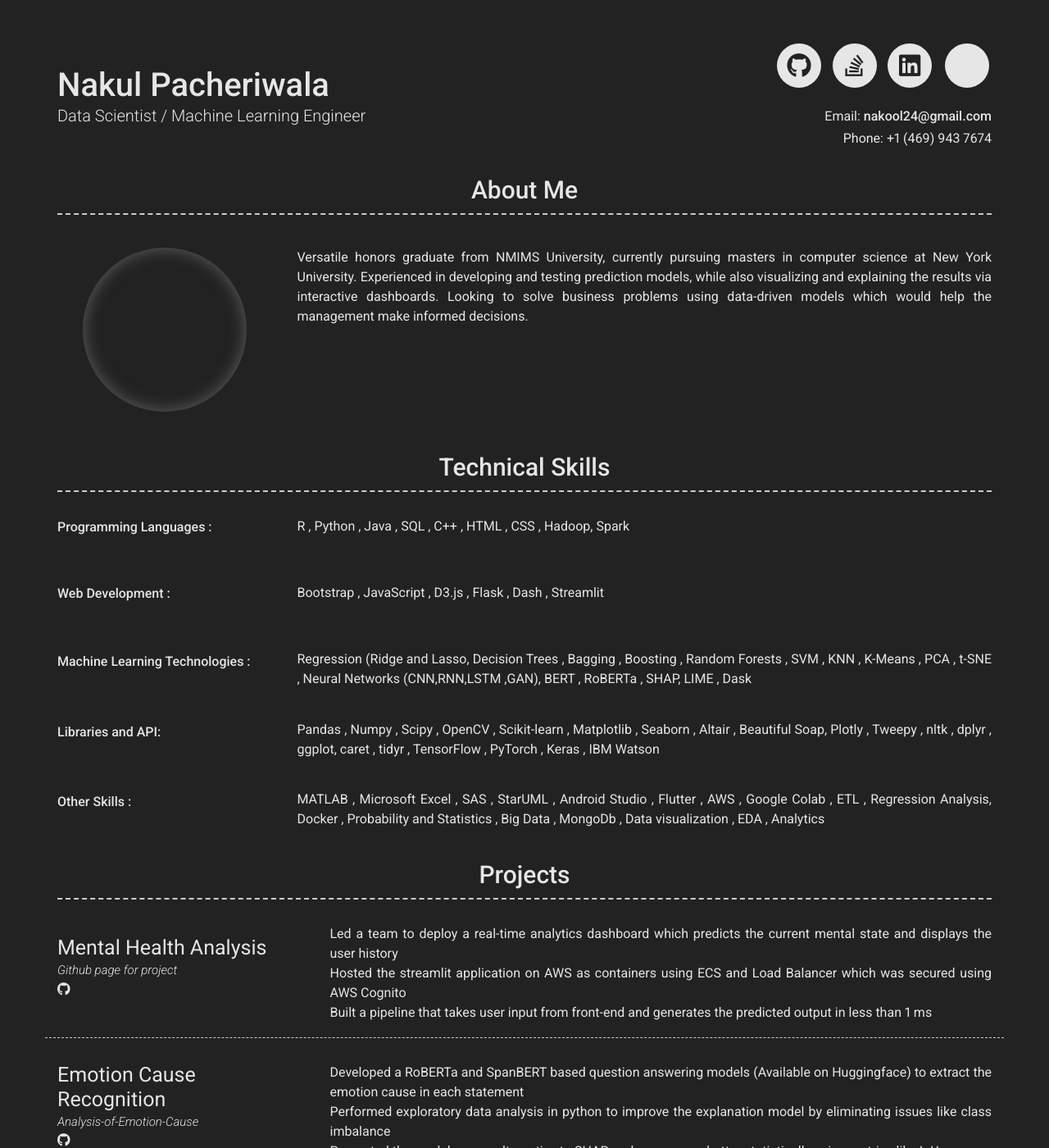
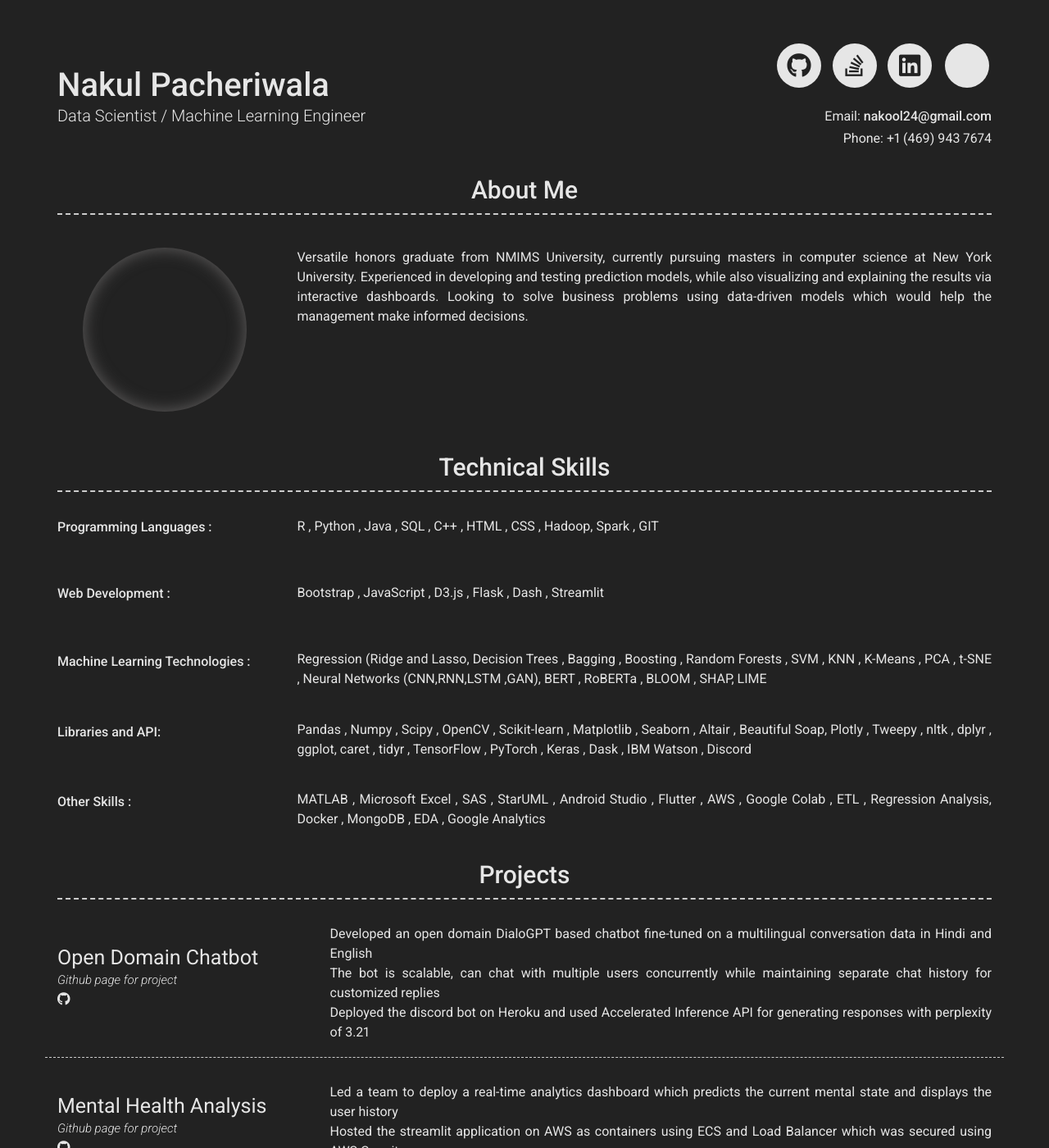
Before and after one commit to Nakul24-1/Nakul.github.io, a Jekyll site: the page built from index.md, in a window 1280 px wide and 1400 px high. Shown: the whole window at 82% size. Built offline with Jekyll 4.4.1, drawn with Linux system fonts in a browser that asks for light colours; nearby versions of some CDN libraries; some of the changed text lies outside the part shown.

Commit message:
Update July

```diff
--- a/_config.yml
+++ b/_config.yml
@@ -20,7 +20,7 @@ darkmode: true
 
 # Social links
 #twitter_username:
-github_username:  Nakul24-1
+github_username: Nakul24-1
 stackoverflow_username: "10285756"
 #dribbble_username: jekyll
 #facebook_username: jekyll
@@ -36,10 +36,10 @@ linkedin_username: nakul-pacheriwala
 
 # Additional icon links
 additional_links:
-- title: Link name
-  icon:
-  # icon: Font Awesome brand icon name (eg. fab fa-twitter) (https://fontawesome.com/icons?d=gallery&s=brands&m=free)
-  url: https://huggingface.co/Nakul24
+  - title: Huggingface
+    icon:
+    # icon: Font Awesome brand icon name (eg. fab fa-twitter) (https://fontawesome.com/icons?d=gallery&s=brands&m=free)
+    url: https://huggingface.co/Nakul24
 # - title: another link
 #   icon: font awesome brand icon name (eg. fab fa-twitter) (https://fontawesome.com/icons?d=gallery&s=brands&m=free)
 #   url: Link url (eg. https://google.com)
@@ -58,8 +58,6 @@ about_content: | # this will include new lines to allow paragraphs
   Experienced in developing and testing prediction models, while also visualizing and explaining the results via interactive dashboards.
   Looking to solve business problems using data-driven models which would help the management make informed decisions.
 
-
-
 content:
   - title: Technical Skills
     layout: list
@@ -68,7 +66,7 @@ content:
         sub_title: >
           Programming Languages :
         description: |
-          R , Python , Java , SQL , C++ , HTML , CSS , Hadoop, Spark
+          R , Python , Java , SQL , C++ , HTML , CSS , Hadoop, Spark , GIT
       - layout: left
         sub_title: >
           Web Development :
@@ -79,32 +77,49 @@ content:
           Machine Learning Technologies :
         description: |
           Regression (Ridge and Lasso, Decision Trees , Bagging , Boosting , Random Forests , SVM , KNN , K-Means ,
-          PCA , t-SNE , Neural Networks (CNN,RNN,LSTM ,GAN), BERT , RoBERTa , SHAP, LIME , Dask
+          PCA , t-SNE , Neural Networks (CNN,RNN,LSTM ,GAN), BERT , RoBERTa , BLOOM , SHAP, LIME
       - layout: left
         sub_title: >
           Libraries and API:
         description: |
           Pandas , Numpy , Scipy , OpenCV , Scikit-learn , Matplotlib , Seaborn , Altair , Beautiful Soap,
-          Plotly , Tweepy , nltk , dplyr , ggplot, caret , tidyr , TensorFlow , PyTorch , Keras , IBM Watson
+          Plotly , Tweepy , nltk , dplyr , ggplot, caret , tidyr , TensorFlow , PyTorch , Keras , Dask , IBM Watson , Discord
       - layout: left
         sub_title: >
           Other Skills  :
         description: |
-          MATLAB ,  Microsoft Excel , SAS , StarUML , Android Studio , Flutter , AWS , Google Colab , ETL , Regression Analysis, Docker ,
-          Probability and Statistics , Big Data , MongoDb , Data visualization , EDA , Analytics
-
+          MATLAB , Microsoft Excel , SAS , StarUML , Android Studio , Flutter , AWS , Google Colab , ETL ,
+          Regression Analysis, Docker , MongoDB , EDA , Google Analytics
 
   - title: Projects # Title for the section
     layout: list # Type of content section (list/text)
     content:
       - layout: left
-        border: weak  # Value of `weak` will display a weak border below this item. # Any
-                      # other value (or no value) means no border will be displayed
+        border:
+          weak # Value of `weak` will display a weak border below this item. # Any
+          # other value (or no value) means no border will be displayed
+        title: Open Domain Chatbot
+        link: https://github.com/Nakul24-1/Mental-Health-Cloud
+        link_text: Github page for project
+        additional_links:
+          - title: Github page for project
+            icon: fab fa-github
+            url: https://github.com/Nakul24-1/Mental-Health-Cloud
+
+        description: | # this will include new lines to allow paragraphs
+          - Developed an open domain DialoGPT based chatbot fine-tuned on a multilingual conversation data in Hindi and English
+          - The bot is scalable, can chat with multiple users concurrently while maintaining separate chat history for customized replies
+          - Deployed the discord bot on Heroku and used Accelerated Inference API for generating responses with perplexity of 3.21
+
+      - layout: left
+        border:
+          weak # Value of `weak` will display a weak border below this item. # Any
+          # other value (or no value) means no border will be displayed
         title: Mental Health Analysis
         link: https://github.com/Nakul24-1/Mental-Health-Cloud
         link_text: Github page for project
         additional_links:
-          - title:  Github page for project
+          - title: Github page for project
             icon: fab fa-github
             url: https://github.com/Nakul24-1/Mental-Health-Cloud
 
@@ -113,13 +128,14 @@ content:
           - Hosted the streamlit application on AWS as containers using ECS and Load Balancer which was secured using AWS Cognito
           - Built a pipeline that takes user input from front-end and generates the predicted output in less than 1 ms
       - layout: left
-        border: weak  # Value of `weak` will display a weak border below this item. # Any
-                      # other value (or no value) means no border will be displayed
+        border:
+          weak # Value of `weak` will display a weak border below this item. # Any
+          # other value (or no value) means no border will be displayed
         title: Emotion Cause Recognition
         link: https://github.com/Nakul24-1/Analysis-of-Emotion-Cause
         link_text: Analysis-of-Emotion-Cause
         additional_links:
-          - title:  Analysis-of-Emotion-Cause
+          - title: Analysis-of-Emotion-Cause
             icon: fab fa-github
             url: https://github.com/Nakul24-1/Analysis-of-Emotion-Cause
 
@@ -129,13 +145,14 @@ content:
           - Presented the models as an alternative to SHAP and was proven better statistically using metrics like IoU
 
       - layout: left
-        border: weak  # Value of `weak` will display a weak border below this item. # Any
-                      # other value (or no value) means no border will be displayed
+        border:
+          weak # Value of `weak` will display a weak border below this item. # Any
+          # other value (or no value) means no border will be displayed
         title: Chatbot Dining Concierge
         link: https://github.com/Nakul24-1/Mental-Health-Cloud
         link_text: Github page for project
         additional_links:
-          - title:  Github page for project
+          - title: Github page for project
             icon: fab fa-github
             url: https://github.com/Nakul24-1/Mental-Health-Cloud
 
@@ -144,11 +161,12 @@ content:
           - Collected restaurant data from Yelp API and stored it in DynamoDB and Open Search (Elastic Search)
           - The recommendation system sends an E-Mail using SNS suggesting 5 restaurants which satisfy the user preferences
       - layout: left
-        border: weak  # Value of `weak` will display a weak border below this item. # Any
-                      # other value (or no value) means no border will be displayed
+        border:
+          weak # Value of `weak` will display a weak border below this item. # Any
+          # other value (or no value) means no border will be displayed
         title: Personality Prediction using Deep Learning
         additional_links:
-          - title:  Nakul24-1/Personality-Prediction
+          - title: Nakul24-1/Personality-Prediction
             icon: fab fa-github
             url: https://github.com/Nakul24-1/Personality-Prediction
 
@@ -158,19 +176,19 @@ content:
           - Prepared a Dashboard to visualize the prediction and present analysis by describing each chart to explain the AI results
 
       - layout: left
-        border: weak  # Value of `weak` will display a weak border below this item. # Any
-                        # other value (or no value) means no border will be displayed
+        border:
+          weak # Value of `weak` will display a weak border below this item. # Any
+          # other value (or no value) means no border will be displayed
         title: Facial Expression Recognition with Keras
 
         additional_links:
-          - title:  Link Unavailable
+          - title: Link Unavailable
             icon: fab fa-github
             url: https://github.com/Nakul24-1/Mental-Health-Cloud
 
         description: | # this will include new lines to allow paragraphs
           - Detected and Classified faces into 7 different categories like Angry, Sad, Fear etc using CNN and OpenCV
           - Developed a webpage using Flask to use webcam feed as input and generate live output serving the prediction of the emotion in real time on the web interface
-
 
   - title: Experience
     layout: list
@@ -193,7 +211,7 @@ content:
         quote: >
           Relevant Courses
         description: | # this will include new lines to allow paragraphs
-          Machine Learning, Computer Vision, Big Data, Cloud Computing, Visualization
+          Machine Learning, Computer Vision, Big Data, Cloud Computing, Visualization , Data Science for Business
       - layout: left
         title: Narsee Monjee Institute of Management Studies (NMIMS)
         sub_title: BTech (Hons), Computer Engineering
@@ -217,17 +235,18 @@ sass:
   style: compressed
 
 plugins:
- - jekyll-seo-tag
+  - jekyll-seo-tag
 
-exclude : [
-  "Gemfile",
-  "Gemfile.lock",
-  "node_modules",
-  "vendor/bundle/",
-  "vendor/cache/",
-  "vendor/gems/",
-  "vendor/ruby/",
-  "lib/",
-  "scripts/",
-  "docker-compose.yml",
+exclude:
+  [
+    "Gemfile",
+    "Gemfile.lock",
+    "node_modules",
+    "vendor/bundle/",
+    "vendor/cache/",
+    "vendor/gems/",
+    "vendor/ruby/",
+    "lib/",
+    "scripts/",
+    "docker-compose.yml",
   ]
```
